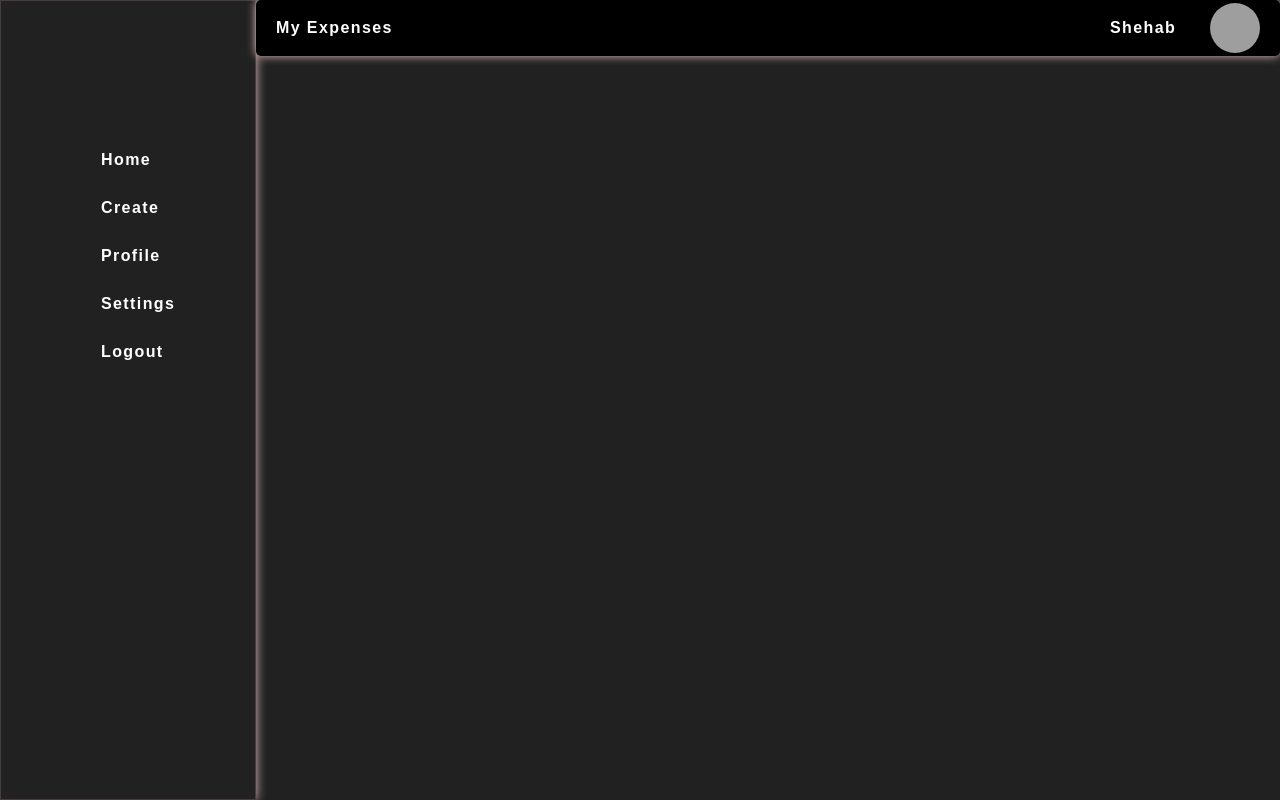
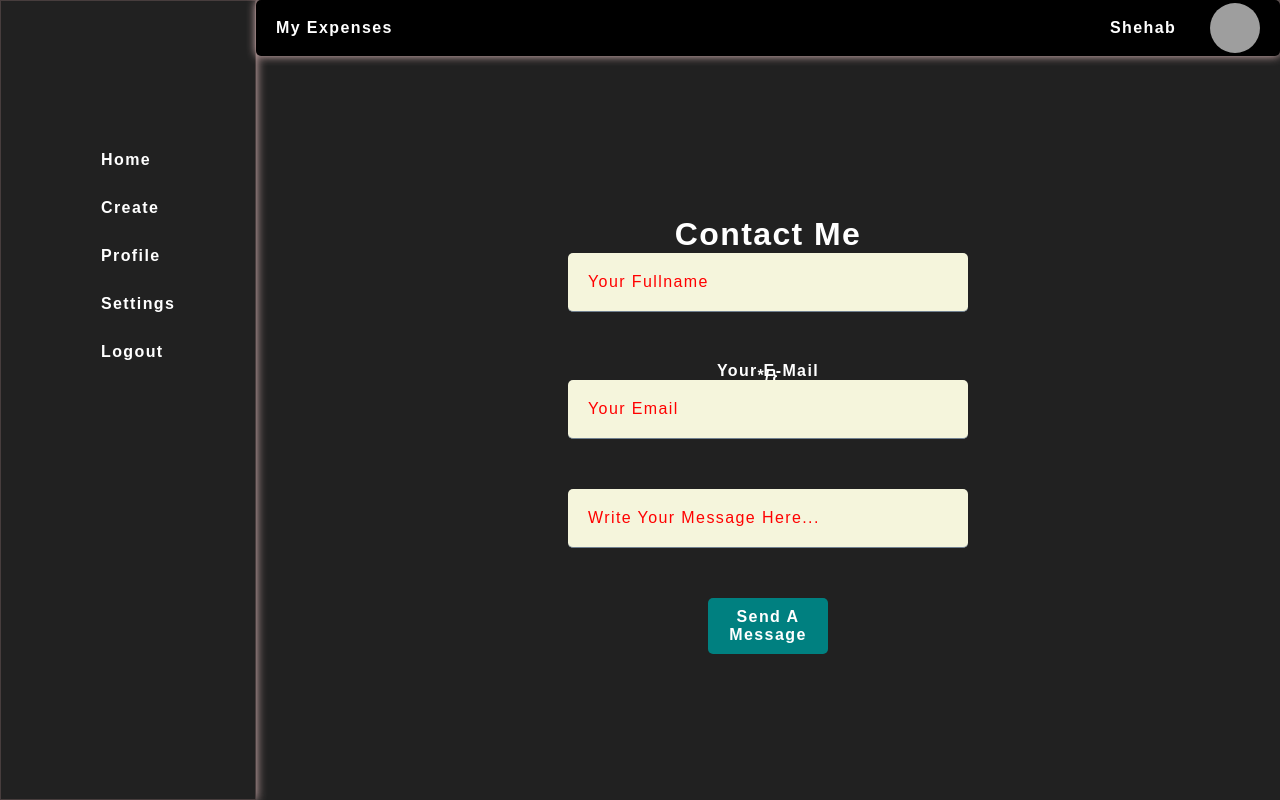
Before and after one commit to ShehabMm/Firebase-authentication-JSON--redux-based-project-by-react, a React (Create React App) app in the folder my-app/: page /Create in a window 1280 px wide. Built offline with nearby package versions, Linux system fonts and the light colour scheme; grey boxes are pictures that could not be loaded.

Commit message:
email.js

```diff
--- a/my-app/package.json
+++ b/my-app/package.json
@@ -3,16 +3,18 @@
   "version": "0.1.0",
   "private": true,
   "dependencies": {
+    "@emailjs/browser": "^3.10.0",
     "@testing-library/jest-dom": "^5.16.5",
     "@testing-library/react": "^13.4.0",
     "@testing-library/user-event": "^13.5.0",
     "firebase": "^9.17.1",
+    "node": "^19.6.1",
     "react": "^18.2.0",
     "react-dom": "^18.2.0",
     "react-firebase-hooks": "^5.1.1",
     "react-loading": "^2.0.3",
     "react-router-dom": "^6.8.0",
-    "react-scripts": "^2.1.3",
+    "react-scripts": "^5.0.1",
     "react-typed": "^1.2.0",
     "web-vitals": "^2.1.4"
   },
--- /dev/null
+++ b/my-app/src/Emailjs/Emailjs.js
@@ -0,0 +1,51 @@
+import React, { useRef } from 'react';
+import emailjs from '@emailjs/browser';
+
+
+
+
+
+
+
+
+
+const Emailjs = () => {
+
+  const form = useRef();
+
+
+
+
+  const sendEmail = (e) => {
+    e.preventDefault();
+
+    emailjs.sendForm('service_um2xtn9', 'template_b2vjsa5', form.current, '7LBu4kSgGpdIHFdd7')
+      .then((result) => {
+          console.log(result.text);
+      }, (error) => {
+          console.log(error.text);
+      });
+  };
+
+
+
+  return (
+
+
+      <form ref={form} onSubmit={sendEmail}>
+      <label>Name</label>
+      <input type="text" name="user_name" />
+      <label>Email</label>
+      <input type="email" name="user_email" />
+      <label>Message</label>
+      <textarea name="message" />
+      <input type="submit" value="Send" />
+    </form>
+
+
+
+
+  );
+};
+
+export default Emailjs;
--- a/my-app/src/create/create.css
+++ b/my-app/src/create/create.css
@@ -130,3 +130,24 @@ display:flex;
 justify-content: center;
 
 }
+
+.goooo::placeholder{
+
+
+color:red;
+
+
+}
+.goooo{
+
+accent-color:red !important;
+background-color: beige !important;
+}
+
+.goooo, select, textarea{
+  color: #ff0000;
+}
+
+textarea:focus, .gooooput:focus {
+  color: #ff0000;
+}
--- a/my-app/src/create/create.js
+++ b/my-app/src/create/create.js
@@ -1,6 +1,8 @@
-import React, { useEffect, useState } from "react";
+import React, { useState } from "react";
 import { useNavigate } from "react-router-dom";
 import "./create.css";
+import emailjs from '@emailjs/browser';
+
 
 const Create = () => {
   const navigate = useNavigate();
@@ -10,6 +12,32 @@ const Create = () => {
   const dothat = () => {
     settitle("");
     setprice(0);
+  };
+
+  const [username, setusername] = useState("");
+  const [useremail, setuseremail] = useState("");
+  const [message, setmessage] = useState("");
+
+
+
+
+
+  let sendEmail = (e) => {
+    e.preventDefault();
+    const forminfo = {
+      from_name: username,
+      user_name: username,
+      user_email: useremail,
+      message: message
+    }
+
+
+    emailjs.send('service_um2xtn9', 'template_b2vjsa5', forminfo, '7LBu4kSgGpdIHFdd7')
+      .then((result) => {
+        console.log(result.text);
+      }, (error) => {
+        console.log(error.text);
+      });
   };
 
   return (
@@ -33,30 +61,28 @@ const Create = () => {
             </li>
 
             <li>
-              <a
-                onClick={() => {
-                  setshowCreate(true);
-                }}
+              <a href="" onClick={() => {
+                setshowCreate(true);
+              }}
               >
                 Create
               </a>
             </li>
             <li>
-              <a>Profile</a>
+              <a href="">Profile</a>
             </li>
             <li>
-              <a>Settings</a>
+              <a href="">Settings</a>
             </li>
             <li>
-              <a>Logout</a>
+              <a href="">Logout</a>
             </li>
           </ul>
         </div>
       </aside>
 
-      {showCreate && (
         <main className="mainCon">
-          <input
+          {/* <input
             onChange={(eo) => {
               settitle(eo.target.value);
             }}
@@ -84,16 +110,55 @@ const Create = () => {
                 },
                 body: JSON.stringify({ title, price }),
               }).then(() => {
-                navigate("/");
+                navigate("/Homeresult");
               });
 
               dothat();
             }}
           >
             submit
-          </button>
+          </button> */}
+ */}
+
+
+          <form  >
+
+            <h1>Contact Me</h1>
+            <input className="goooo" onChange={(eo) => {
+
+              setusername(eo.target.value)
+
+
+
+
+            }} type="text" placeholder="your fullname" required />
+            <label htmlFor="email">Your E-mail</label>
+
+            <input className="goooo"  onChange={(eo) => {
+
+              setuseremail(eo.target.value)
+
+            }} type="text" placeholder="your email" required />
+
+
+            <input className="goooo" onChange={(eo) => {
+
+              setmessage(eo.target.value)
+
+            }} type="text" placeholder="write your message here..." required />
+
+
+            <button onClick={(e) => {
+
+              sendEmail(e)
+
+            }}>send a message</button>
+
+          </form>
+
+
         </main>
-      )}
+
     </div>
   );
 };
```
Also changed, not shown: my-app/data/db.json (+4 -14 lines), my-app/src/create/Homeresult.js (+1 -6 lines), my-app/src/index.js (+8 -1 lines), 1 other file (tests, documents, lock files or other folders).
